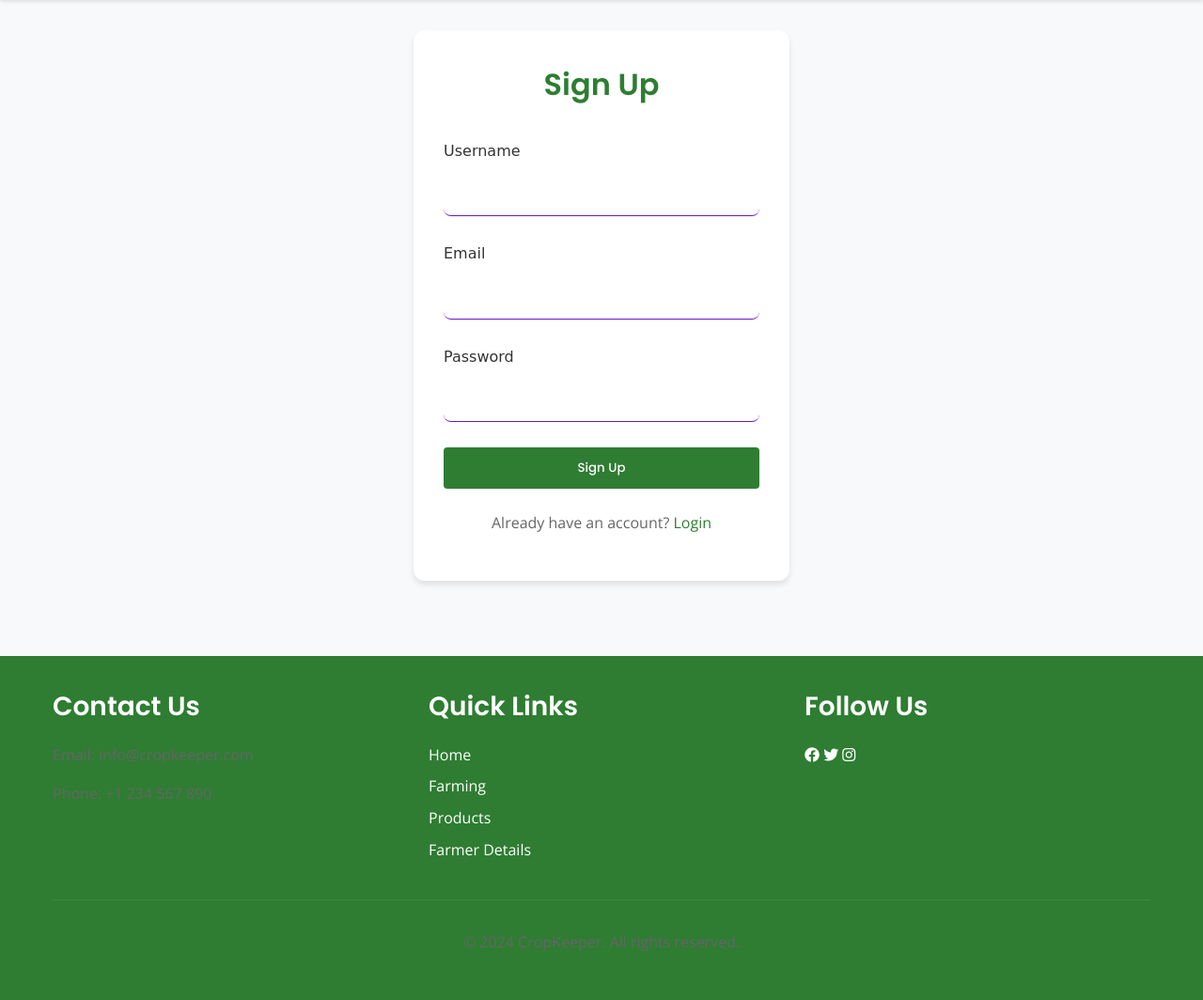
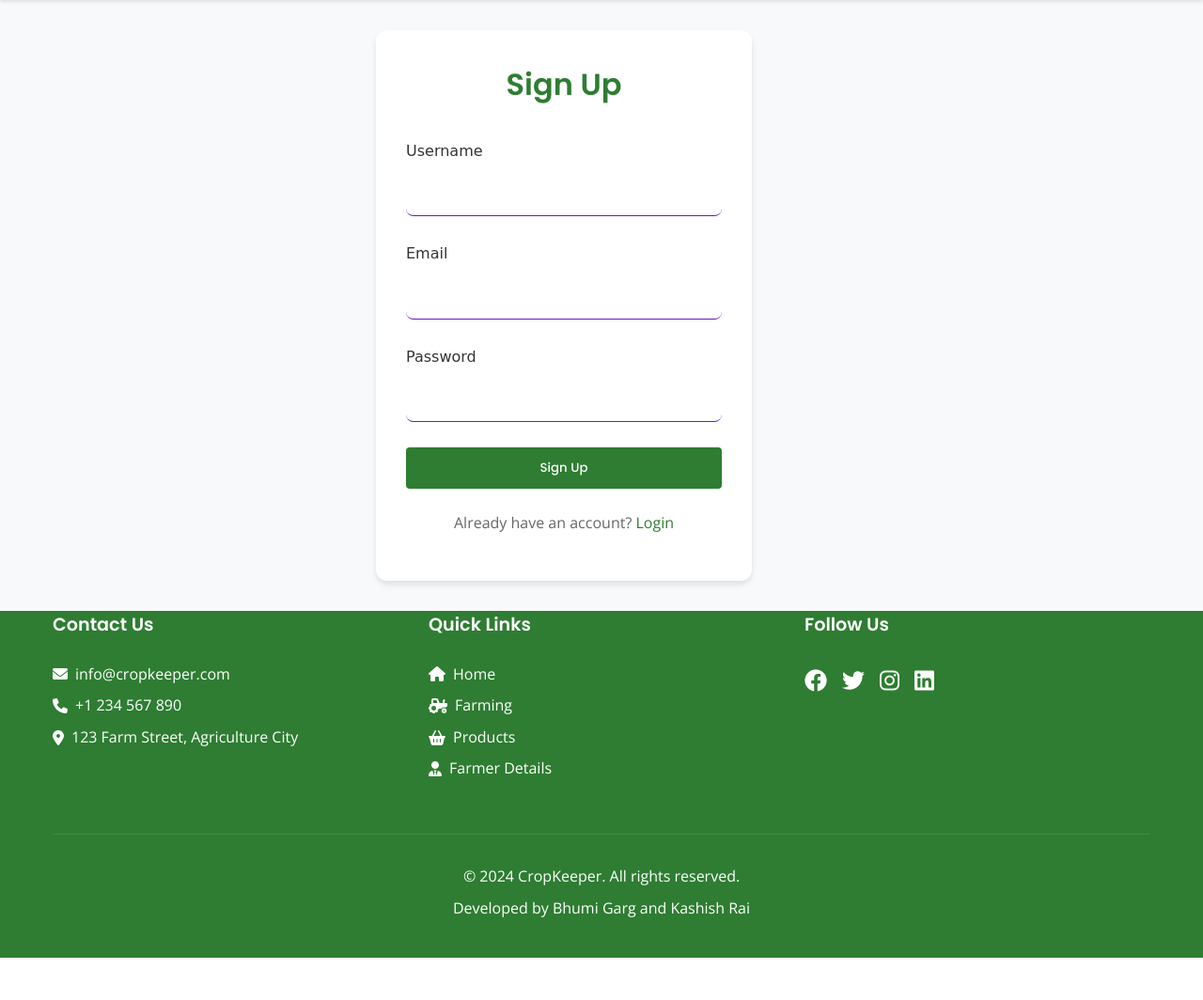
Before and after one commit to bhumigargg/Farm-management-system, a Flask app: page /signup in a window 1280 px wide. Shown: the part 70-1134 px from the top of the page at 94% size. After the commit the page ends 1089 px from the top, so only its background shows below. Run offline with Flask 3, Linux system fonts and the light colour scheme; parts of the project's set-up code (start-up, migrations or seed data) failed here and were passed over; some libraries are stand-ins or nearby versions.

Commit message:
Fixed white space issues and updated background image styling

```diff
--- a/templates/base.html
+++ b/templates/base.html
@@ -182,44 +182,88 @@
     footer {
       background-color: var(--primary-color);
       color: white;
-      padding: 2rem 0;
-      margin-top: 3rem;
+      padding: 4rem 0 2rem;
+      margin-top: 4rem;
     }
 
     .footer-content {
       display: grid;
       grid-template-columns: repeat(auto-fit, minmax(250px, 1fr));
       gap: 2rem;
+      max-width: 1200px;
+      margin: 0 auto;
     }
 
     .footer-section h3 {
       color: white;
-      margin-bottom: 1rem;
+      margin-bottom: 1.5rem;
+      font-size: 1.2rem;
+    }
+
+    .footer-section p {
+      margin-bottom: 0.5rem;
+      display: flex;
+      align-items: center;
+      gap: 0.5rem;
     }
 
     .footer-section ul {
       list-style: none;
+      padding: 0;
+      margin: 0;
     }
 
     .footer-section ul li {
       margin-bottom: 0.5rem;
     }
 
-    .footer-section a {
+    .footer-section ul li a {
+      color: white;
+      text-decoration: none;
+      display: flex;
+      align-items: center;
+      gap: 0.5rem;
+      transition: color 0.3s ease;
+    }
+
+    .footer-section ul li a:hover {
+      color: var(--primary-light);
+    }
+
+    .social-links {
+      display: flex;
+      gap: 1rem;
+    }
+
+    .social-link {
+      color: white;
+      font-size: 1.5rem;
+      transition: color 0.3s ease;
+    }
+
+    .social-link:hover {
+      color: var(--primary-light);
+    }
+
+    .footer-bottom {
+      text-align: center;
+      margin-top: 3rem;
+      padding-top: 2rem;
+      border-top: 1px solid rgba(255, 255, 255, 0.1);
+    }
+
+    .footer-bottom p {
+      margin-bottom: 0.5rem;
+    }
+
+    .footer-bottom a {
       color: white;
       text-decoration: none;
       transition: color 0.3s ease;
     }
 
-    .footer-section a:hover {
+    .footer-bottom a:hover {
       color: var(--primary-light);
-    }
-
-    .copyright {
-      text-align: center;
-      padding-top: 2rem;
-      margin-top: 2rem;
-      border-top: 1px solid rgba(255,255,255,0.1);
     }
 
     /* Responsive Design */
@@ -237,7 +281,35 @@
 
       .footer-content {
         grid-template-columns: 1fr;
+        text-align: center;
       }
+
+      .footer-section p,
+      .footer-section ul li a {
+        justify-content: center;
+      }
+
+      .social-links {
+        justify-content: center;
+      }
+    }
+
+    /* Ensure footer text is white */
+    footer .footer-section h3,
+    footer .footer-section p,
+    footer .footer-section a {
+        color: white !important;
+    }
+
+    /* Ensure footer-bottom text is white */
+    .footer-bottom p,
+    .footer-bottom a {
+        color: white !important;
+    }
+
+    footer {
+        margin-top: 0; /* Remove any top margin */
+        padding-top: 0; /* Optional: Adjust padding if needed */
     }
   </style>
 
@@ -270,7 +342,7 @@
   </nav>
 
   <!-- Main Content -->
-  <main class="container">
+  <main class="container" style="margin: 0; padding: 0;">
     {% with messages = get_flashed_messages(with_categories=true) %}
       {% if messages %}
         {% for category, message in messages %}
@@ -288,29 +360,32 @@
       <div class="footer-content">
         <div class="footer-section">
           <h3>Contact Us</h3>
-          <p>Email: info@cropkeeper.com</p>
-          <p>Phone: +1 234 567 890</p>
+          <p><i class="fas fa-envelope"></i> info@cropkeeper.com</p>
+          <p><i class="fas fa-phone"></i> +1 234 567 890</p>
+          <p><i class="fas fa-map-marker-alt"></i> 123 Farm Street, Agriculture City</p>
         </div>
         <div class="footer-section">
           <h3>Quick Links</h3>
           <ul>
-            <li><a href="{{ url_for('index') }}">Home</a></li>
-            <li><a href="{{ url_for('addfarming') }}">Farming</a></li>
-            <li><a href="{{ url_for('agroproducts') }}">Products</a></li>
-            <li><a href="{{ url_for('farmerdetails') }}">Farmer Details</a></li>
+            <li><a href="{{ url_for('index') }}"><i class="fas fa-home"></i> Home</a></li>
+            <li><a href="{{ url_for('addfarming') }}"><i class="fas fa-tractor"></i> Farming</a></li>
+            <li><a href="{{ url_for('agroproducts') }}"><i class="fas fa-shopping-basket"></i> Products</a></li>
+            <li><a href="{{ url_for('farmerdetails') }}"><i class="fas fa-user-tie"></i> Farmer Details</a></li>
           </ul>
         </div>
         <div class="footer-section">
           <h3>Follow Us</h3>
           <div class="social-links">
-            <a href="#"><i class="fab fa-facebook"></i></a>
-            <a href="#"><i class="fab fa-twitter"></i></a>
-            <a href="#"><i class="fab fa-instagram"></i></a>
+            <a href="#" class="social-link"><i class="fab fa-facebook"></i></a>
+            <a href="#" class="social-link"><i class="fab fa-twitter"></i></a>
+            <a href="#" class="social-link"><i class="fab fa-instagram"></i></a>
+            <a href="#" class="social-link"><i class="fab fa-linkedin"></i></a>
           </div>
         </div>
       </div>
-      <div class="copyright">
+      <div class="footer-bottom">
         <p>&copy; 2024 CropKeeper. All rights reserved.</p>
+        <p>Developed by <a href="/">Bhumi Garg and Kashish Rai</a></p>
       </div>
     </div>
   </footer>
```
Also changed, not shown: templates/index.html (+120 -221 lines).
